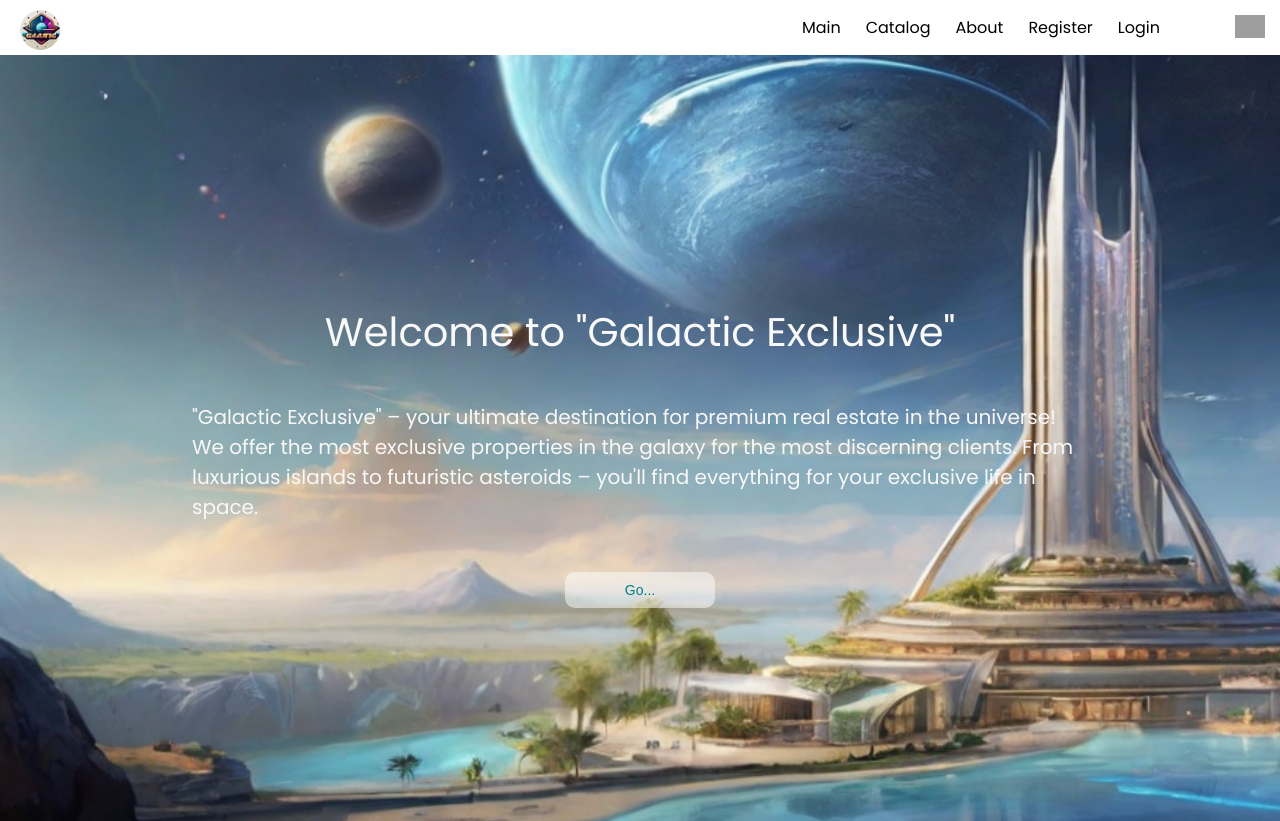
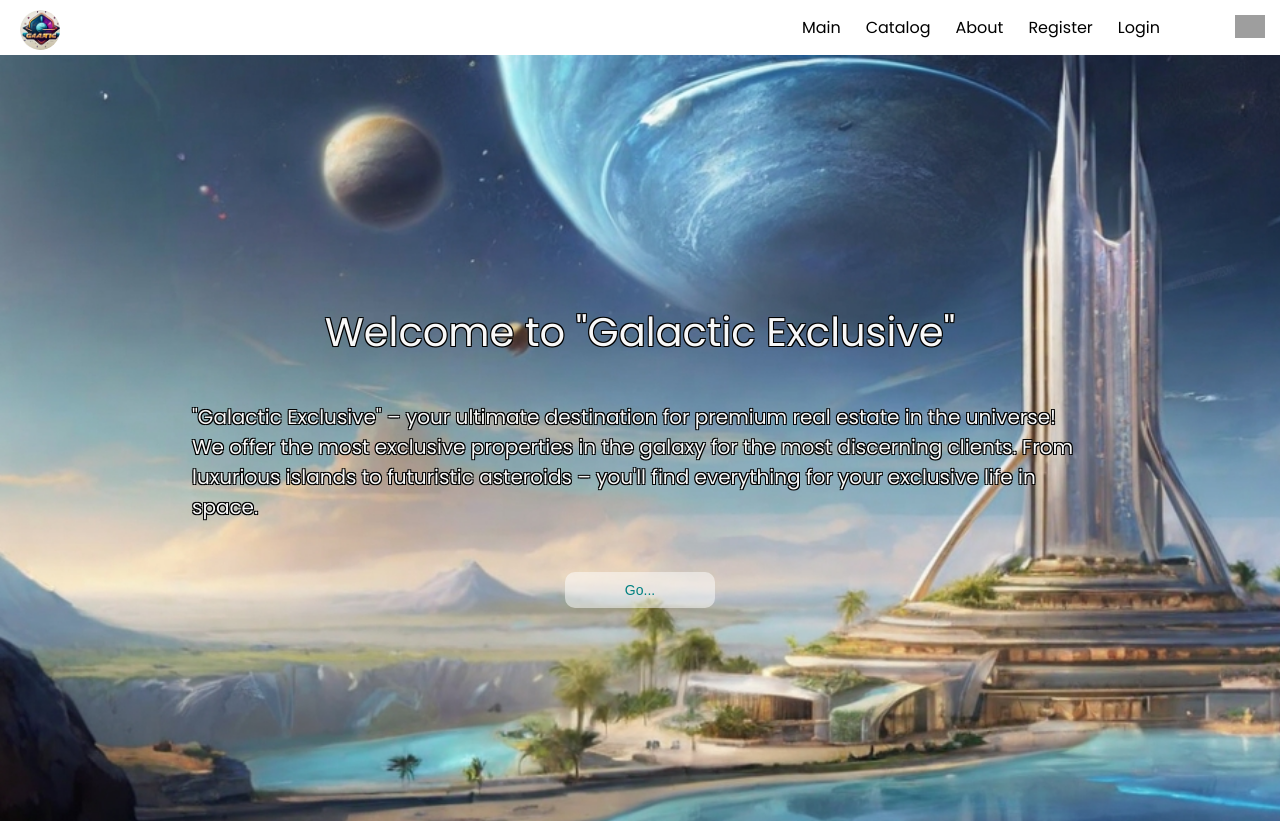
Before and after one commit to peregreenus/DEVS-eCommerce-App, a React app: page / in a window 1280 px wide. Shown: the top 821 px of the page. Built offline with nearby package versions, Linux system fonts and the light colour scheme; grey boxes are pictures that could not be loaded.

Commit message:
feat: add footer stylization

```diff
--- a/src/view/components/common/footer/footer.css
+++ b/src/view/components/common/footer/footer.css
@@ -3,4 +3,5 @@
   display: flex;
   justify-content: space-between;
   align-items: center;
+  flex-wrap: wrap;
 }
--- a/src/view/pages/Main/main.css
+++ b/src/view/pages/Main/main.css
@@ -9,6 +9,11 @@
   justify-content: center;
   align-items: center;
   min-height: 80rem;
+  text-shadow:
+    -1px -1px 0 #000,
+    1px -1px 0 #000,
+    -1px 1px 0 #000,
+    1px 1px 0 #000;
 }
 
 .text-content {
```
Also changed, not shown: src/assets/img/_67bd0d8f-8269-48e5-919c-8d1ab6d0730f.png (added).
